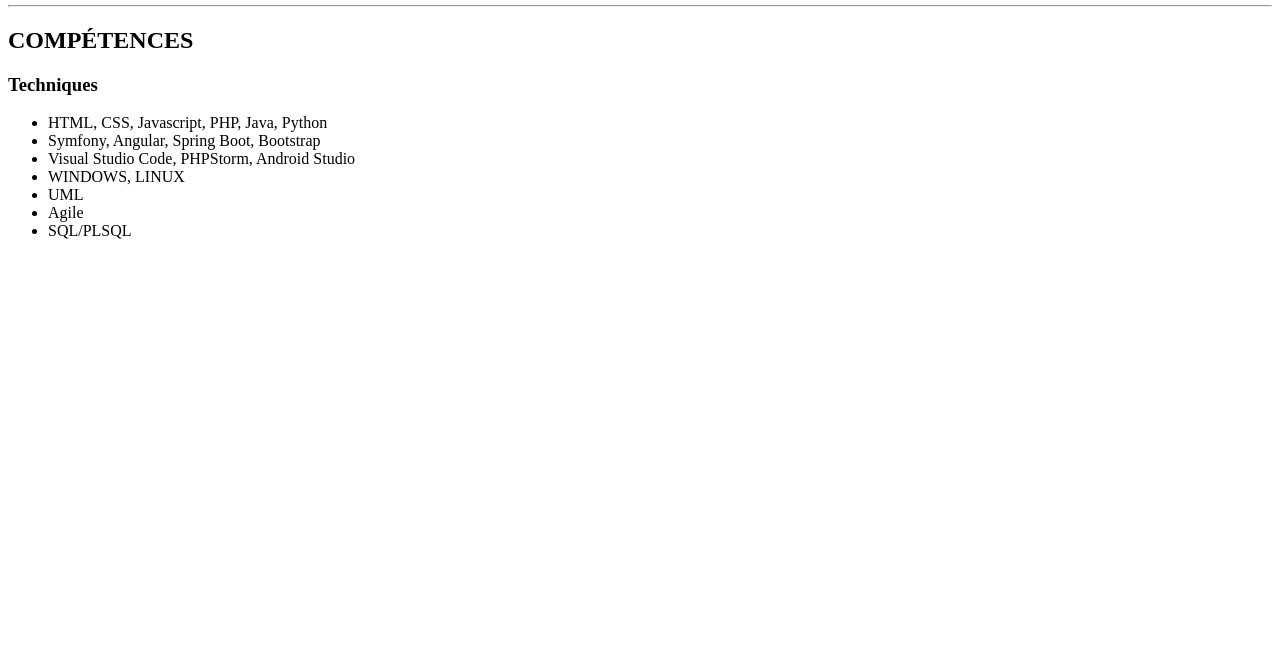
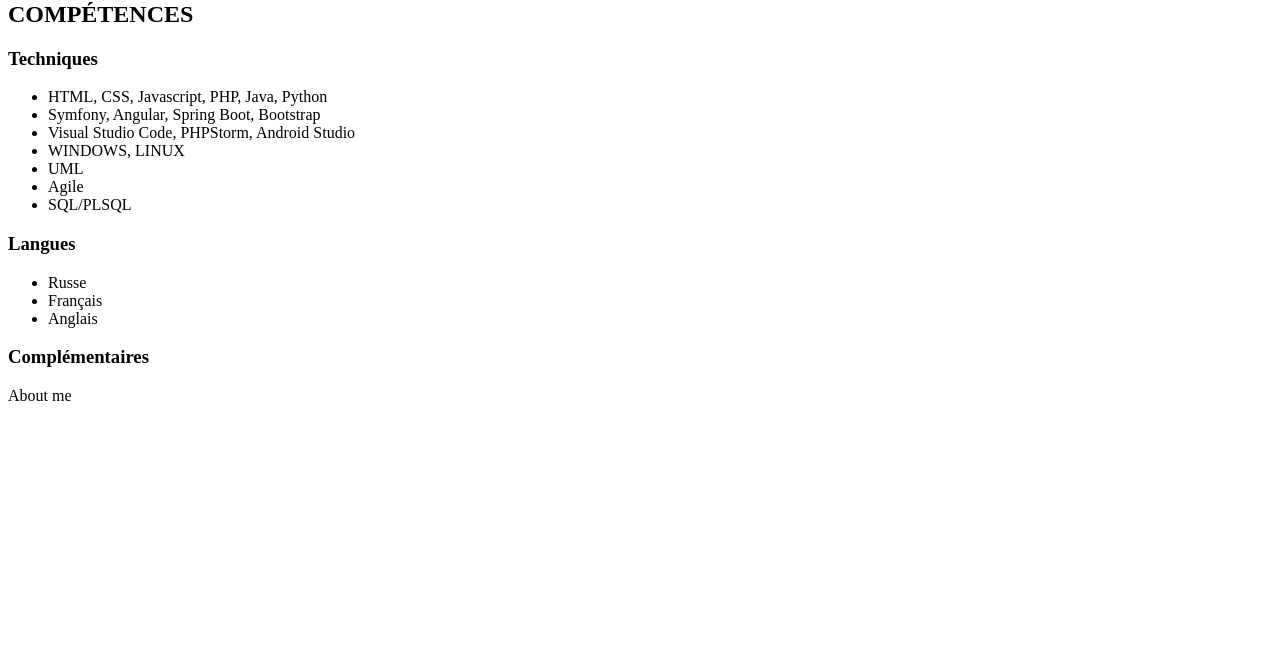
Before and after one commit to sabsul9/sabsul9.github.io, a plain HTML site: page index.html in a window 1280 px wide. Shown: the part 148-800 px from the top of the page. Drawn offline with Linux system fonts and the light colour scheme.

Commit message:
delete emmet line

```diff
--- a/index.html
+++ b/index.html
@@ -6,7 +6,6 @@
     <title>Document</title>
 </head>
 <body>
-    (+()+(div.langues>h3{Langues}+(ul>li*3))+(div.complementaires>h3{Complémentaires}+p))
     <main>
         <header>
             <h1>Sabina Sultanalieva</h1>
@@ -27,6 +26,18 @@
                     <li>SQL/PLSQL</li>
                 </ul>
             </div>
+            <div class="langues">
+                <h3>Langues</h3>
+                <ul>
+                    <li>Russe</li>
+                    <li>Français</li>
+                    <li>Anglais</li>
+                </ul>
+            </div>
+            <div class="complementaires">
+                <h3>Complémentaires</h3>
+                <p>About me</p>
+            </div>
         </section>
     </main>
 </body>
```
